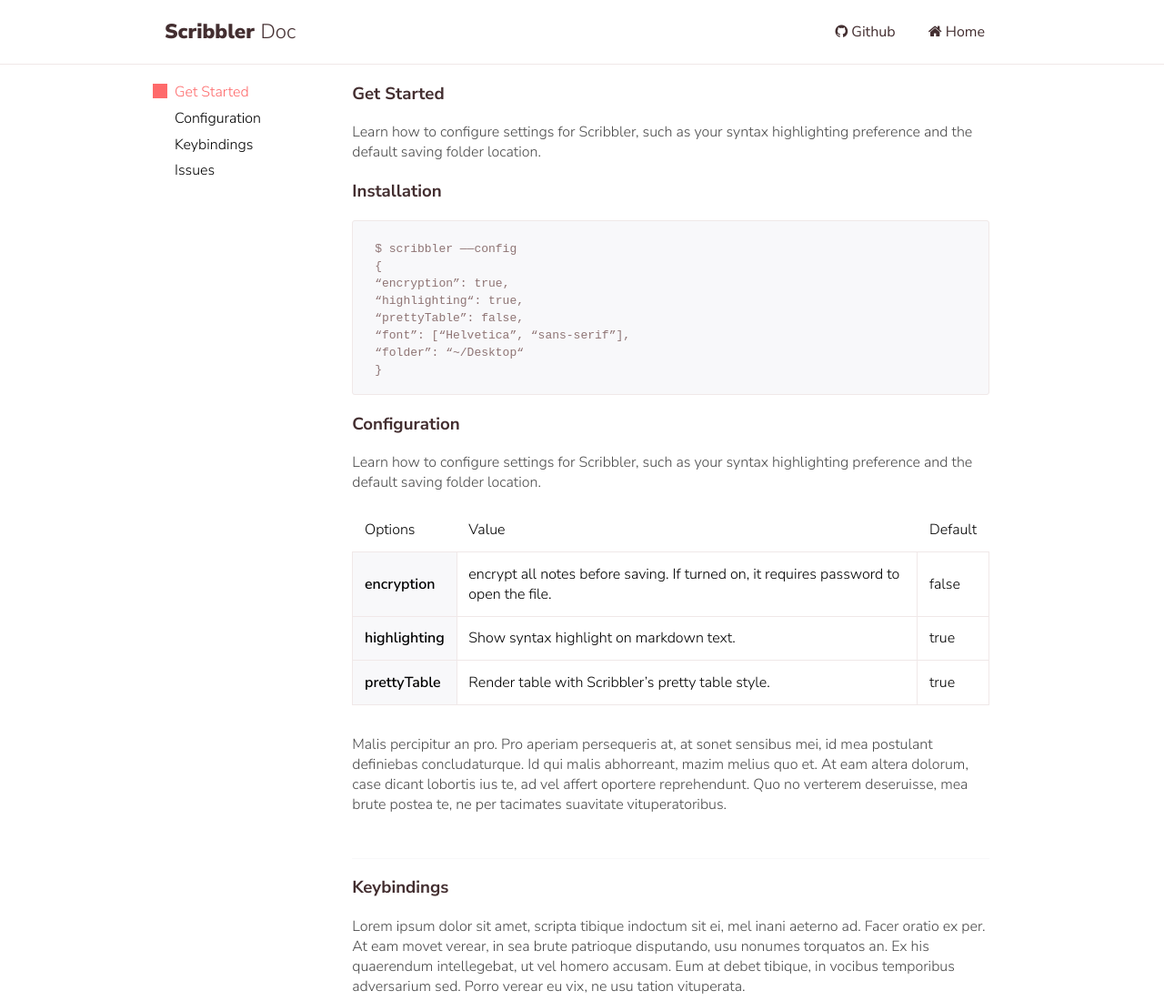
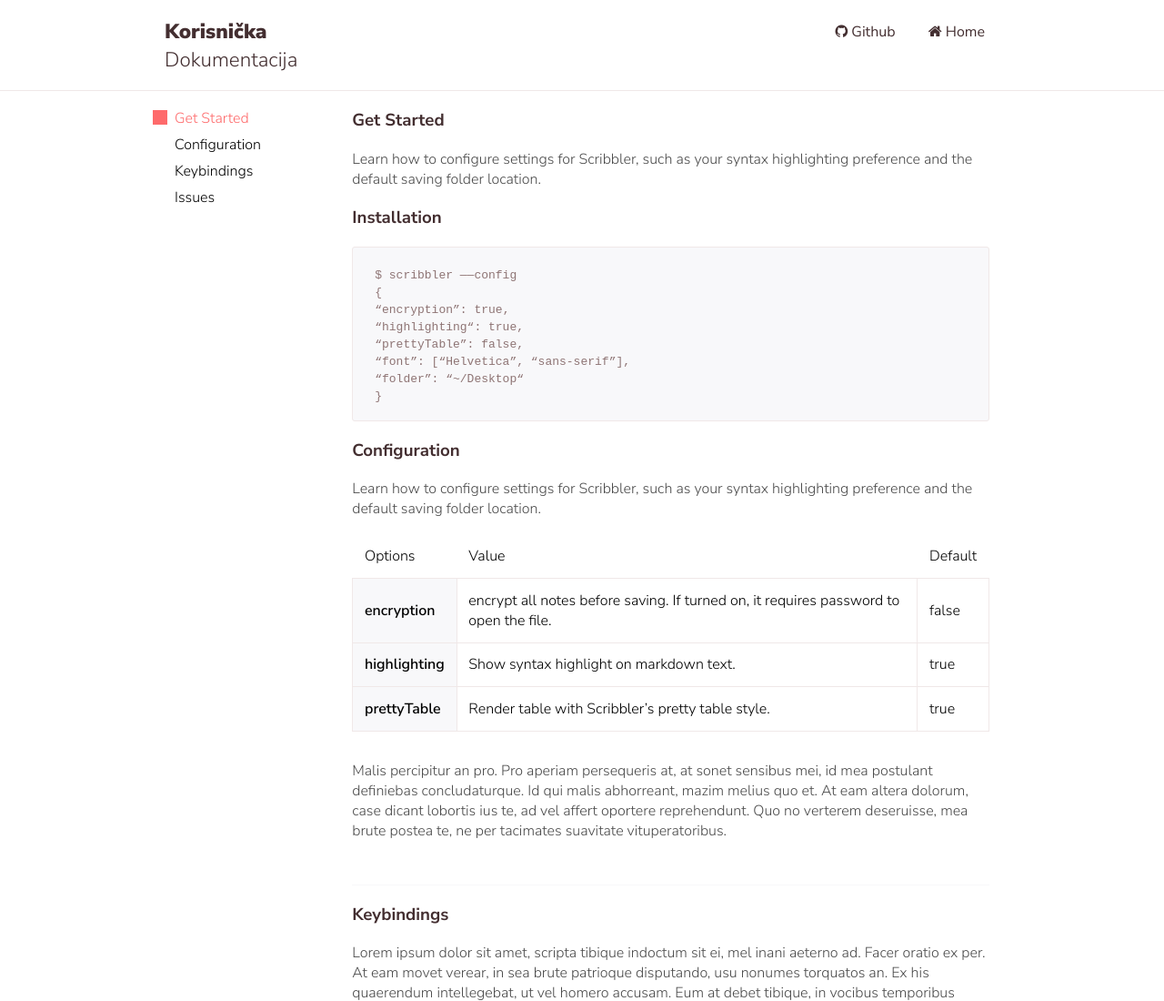
Before and after one commit to juricazuanovic/doctest, a plain HTML site: page index.html in a window 1280 px wide. Shown: the top 1100 px of the page at 91% size. Drawn offline with nearby package versions, Linux system fonts and the light colour scheme.

Commit message:
Update index.html

```diff
--- a/index.html
+++ b/index.html
@@ -14,7 +14,7 @@
   <body>
     <div class="doc__bg"></div>
     <nav class="header">
-      <h1 class="logo">Scribbler <span class="logo__thin">Doc</span></h1>
+      <h1 class="logo">Korisnička <span class="logo__thin">Dokumentacija</span></h1>
       <ul class="menu">
         <div class="menu__item toggle"><span></span></div>
         <li class="menu__item"><a href="" class="link link--dark"><i class="fa fa-github"></i> Github</a></li>
```
